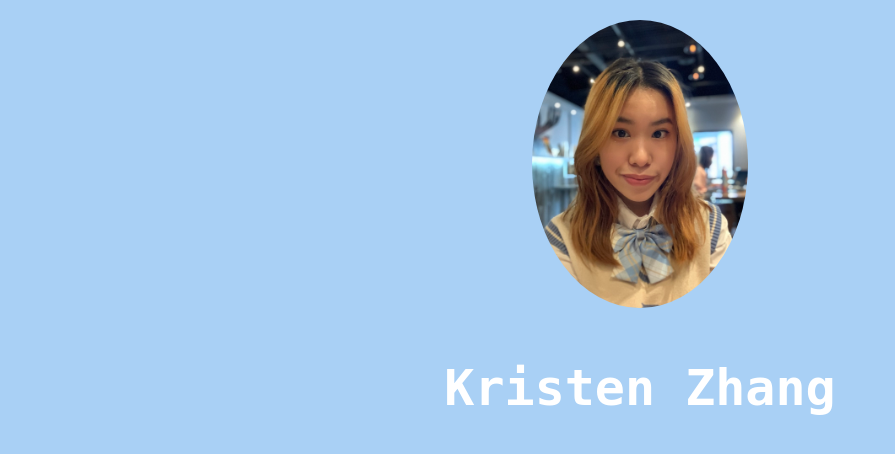
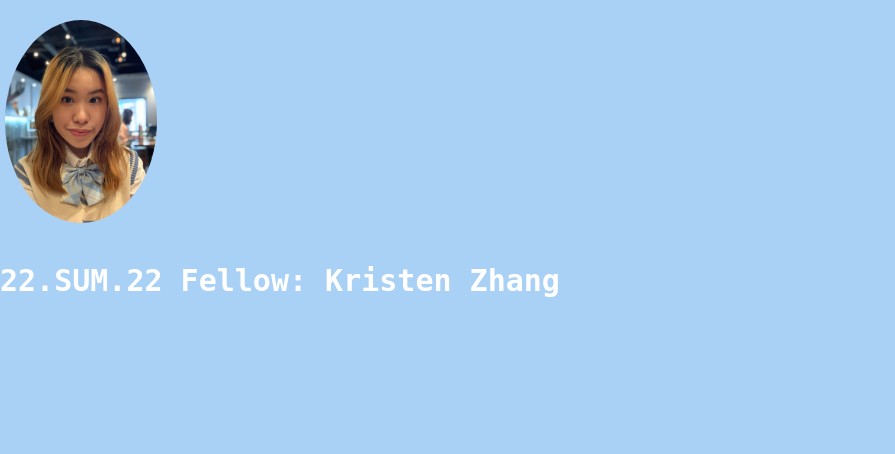
Before and after one commit to IntentusKristen/flask-blog, a Flask app: page /kristen in a window 1280 px wide. Shown: the part 56-510 px from the top of the page, without its empty margins (0-895 px from the left). Run offline with Flask 2, Linux system fonts and the light colour scheme; some libraries are stand-ins or nearby versions.

Commit message:
rearranged photo and name

```diff
--- a/app/fellow_nav.py
+++ b/app/fellow_nav.py
@@ -7,7 +7,7 @@ fellow_nav = Blueprint('fellow_nav', __name__)
 
 @fellow_nav.route('/kristen')
 def kristen():
-    return render_template('kristen_page.html', title="Kristen Zhang", url=os.getenv("URL"))
+    return render_template('kristen_page.html', title="22.SUM.22 Fellow: Kristen Zhang", url=os.getenv("URL"))
 
 @fellow_nav.route('/helen')
 def helen():
--- a/app/static/styles/kristen.css
+++ b/app/static/styles/kristen.css
@@ -51,22 +51,23 @@ body {
 
 .profile {
     background-color: #A9D0F5 !important;
-    text-align: center;
+    text-align: left;
     height: 320px;
     margin-bottom: 50px;
 }
 
 .profile h1 {
-        font-size: 50px;
+        font-size: 30px;
         font-weight: 700;
+        margin-top: -10px;
         color: white;
 }
 
 .profile img {
         border-radius: 50%;
-        max-width: 20%;
+        max-width: 15%;
         max-height: auto;
-        margin-left: auto;
+        margin-left: -15px;
         margin-right: auto;
         display: block;
         padding: 20px;
```
